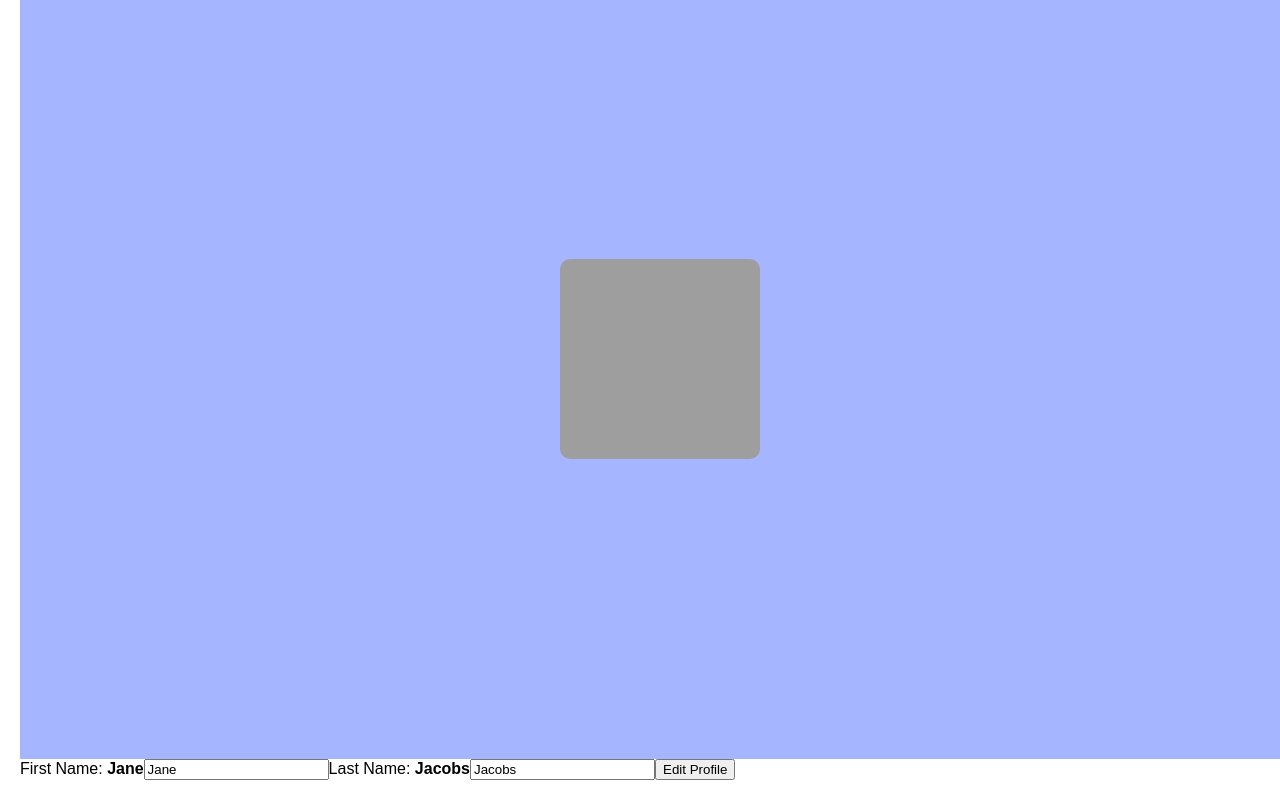
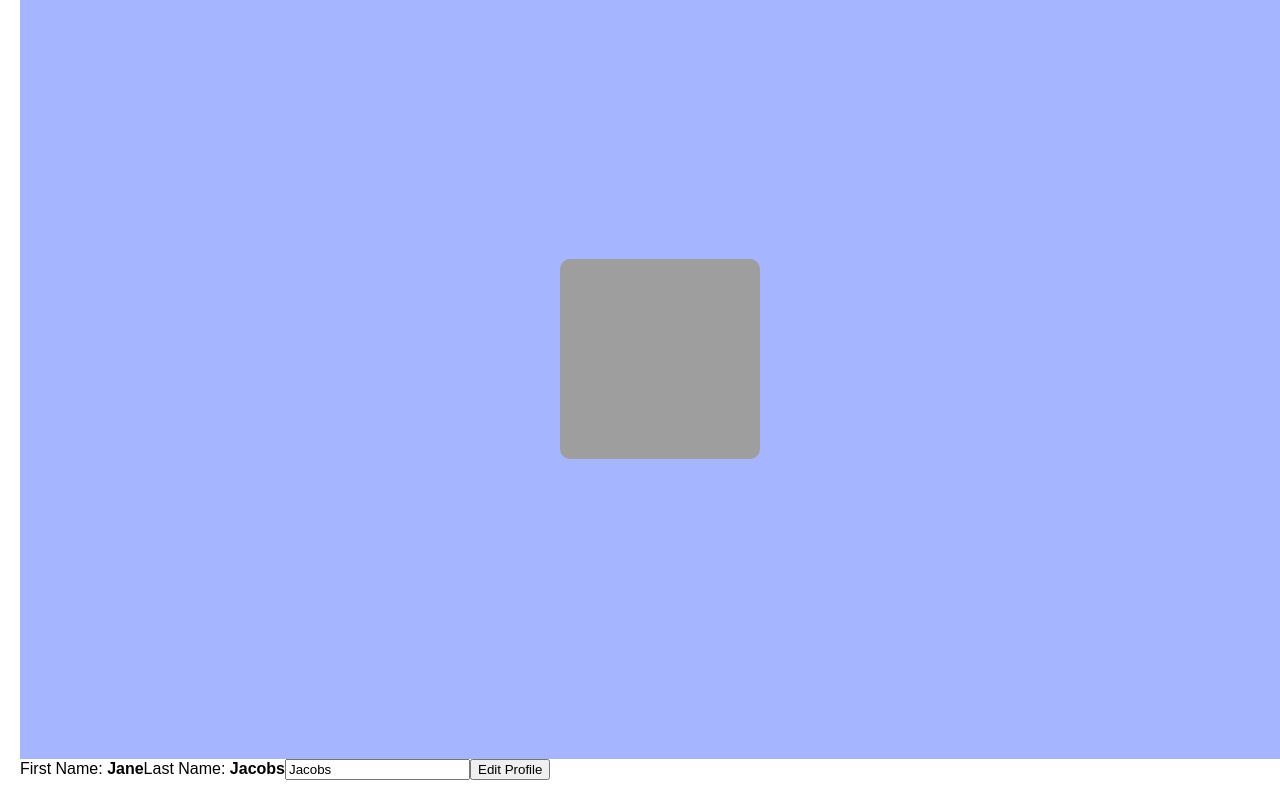
Before and after one commit to zelitosaide/react-js-course, a React (Create React App) app: page / in a window 1280 px wide. Shown: the part 1088-1888 px from the top of the page. Built offline with nearby package versions, Linux system fonts and the light colour scheme; grey boxes are pictures that could not be loaded.

Commit message:
Reacting to input with state

```diff
--- a/src/learn/learn-react/managing-state/reacting-to-input-with-state/challenges/profile-editor.js
+++ b/src/learn/learn-react/managing-state/reacting-to-input-with-state/challenges/profile-editor.js
@@ -16,13 +16,17 @@ function ProfileEditor() {
   return (
     <form onSubmit={handleFormSubmit}>
       <label>
-        First Name: <b>{firstName}</b>
+        First Name:{" "}
+        {isEditing ? (
           <input
             value={firstName}
             onChange={function (e) {
               setFirstName(e.target.value);
             }}
           />
+        ) : (
+          <b>{firstName}</b>
+        )}
       </label>
       <label>
         Last Name: <b>{lastName}</b>
```
Lines whose indentation alone changed are shown as unchanged.
